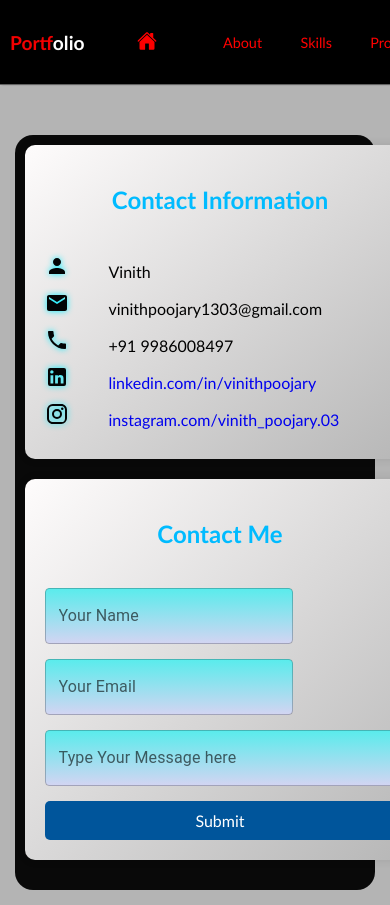
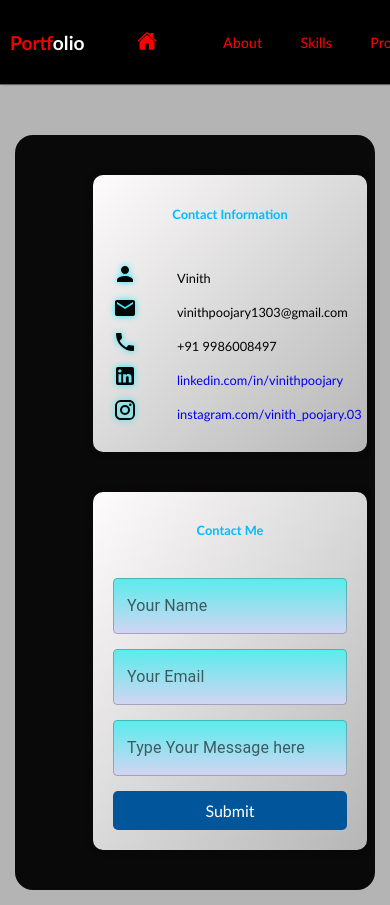
Before and after one commit to vinithp03/Vinith_PersonalPortfolio_website_React, a React (Vite) app: page /contact in a window 390 px wide. Shown: the top 905 px of the page. Built offline with nearby package versions, Linux system fonts and the light colour scheme.

Commit message:
implemented some responsive design component

```diff
--- a/src/components/Contact.css
+++ b/src/components/Contact.css
@@ -3,7 +3,7 @@
 .contact-container {
   display: flex;
   align-items: center;
-  justify-content: space-around;
+  justify-content: space-evenly;
   width: 100vw;
   height: 78vh;
   border-radius: 18px;
@@ -15,6 +15,7 @@
   background: linear-gradient(to bottom right, #fefcfc, #b6b6b6);
   box-shadow: 0 0 10px rgba(0, 0, 0, 0.1);
   border-radius: 10px;
+  height: 80%;
 }
 
 .contact-form {
@@ -22,6 +23,7 @@
   background: linear-gradient(to bottom right, #fefcfc, #b6b6b6);
   box-shadow: 0 0 10px rgba(0, 0, 0, 0.1);
   border-radius: 10px;
+  height: 80%;
 }
 
 .hh2,
@@ -133,7 +135,7 @@ button:hover {
   .contact-info,
   .contact-form {
     width: 70vw;
-    margin-bottom: 20px;
+    margin: 20px 0px;
   }
 
   .hh2,
@@ -147,7 +149,7 @@ button:hover {
 
   .contact-info,
   .contact-form {
-    width: 80vw;
+    width: 60vw;
   }
 
   .message {
@@ -168,16 +170,23 @@ button:hover {
 
   .contact-info,
   .contact-form {
-    width: 90vw;
+    width: 60vw;
+    margin: 20px 20px;
   }
 
   .hh2,
-  .hh3 {
-    font-size: 24px;
+  .hh3,
+  .cont {
+    font-size: 0.8em;
   }
 
   .contact-container {
-    padding: 10px;
+    padding: 20px;
+    display: flex;
+    flex-wrap: wrap;
+    display: flex;
+    align-content: space-around;
+    justify-content: space-around;
   }
 
   .form-group {
--- a/src/components/Contact.jsx
+++ b/src/components/Contact.jsx
@@ -14,6 +14,7 @@ const Contact = () => {
   return (
     <div className={toggle ? "contact-light" : "contact"}>
       <div className="contact-container">
+
         <div className="contact-info">
           <h2 className='hh2'>Contact Information</h2>
           <div className='cont'> <Name className='icon' /><p>Vinith</p> </div>
@@ -22,6 +23,7 @@ const Contact = () => {
           <div className='cont'> <LinkedIn className='icon' /> <p> <a href="https://www.linkedin.com/in/vinithpoojary" target="_blank" rel="noopener noreferrer">linkedin.com/in/vinithpoojary</a></p></div>
           <div className='cont'> <Instagram className='icon' /><p> <a href="https://www.instagram.com/vinith_poojary.03?igsh=MTNiYzNiMzkwZA==" target="_blank" rel="noopener noreferrer">instagram.com/vinith_poojary.03</a></p></div>
         </div>
+
         <div className="contact-form">
           <h2 className='hh3'>Contact Me</h2>
           <form>
@@ -37,6 +39,7 @@ const Contact = () => {
             <button type="submit" >Submit</button>
           </form>
         </div>
+
       </div>
     </div>
   );
--- a/src/components/Projects.css
+++ b/src/components/Projects.css
@@ -121,3 +121,23 @@
   color: rgb(255, 0, 0);
   transform: scale(1.05);
 }
+
+@media screen and (max-width : 956px) {
+  #projects {
+    display: flex;
+    justify-content: space-around;
+    flex-direction: column;
+    align-content: center;
+    gap: 20px;
+    margin: 30px;
+    padding: 5vh 0px;
+    background-color: #606060;
+    margin: 16vh 12px 12px 12px;
+    border-radius: 18px;
+  }
+
+  .project,
+  .project-light {
+    width: 50vw;
+  }
+}
--- a/src/components/qualification/Courses.css
+++ b/src/components/qualification/Courses.css
@@ -1,10 +1,7 @@
-/* Courses.css */
-
 .courses {
   display: flex;
   justify-content: space-around;
-  align-items: flex-start;
-  gap: 10px;
+  align-content: space-evenly;
   flex-wrap: wrap;
   margin: 30px;
   padding-bottom: 50px;
@@ -117,3 +114,26 @@ p {
 .cirti:hover {
   transform: scale(1.05)
 }
+
+@media screen and (max-width: 783px) {
+
+  .courses {
+    display: flex;
+    flex-direction: column;
+    align-items: center;
+    align-content: space-around;
+    padding-bottom: 50px;
+    gap: 30px;
+  }
+
+  .course-item,
+  .course-item-light {
+    width: 46vw;
+  }
+
+  .jspiderlogo {
+    width: 24vw;
+    height: 7vh;
+  }
+
+}
--- a/src/components/qualification/Courses.jsx
+++ b/src/components/qualification/Courses.jsx
@@ -35,6 +35,7 @@ const Courses = () => {
           <p>JSpiders Training & Development center, Bangalore</p>
           <p>Duration: 2 months</p>
         </div>
+
       </div>
       <p className={toggle ? "certificate-light" : "certificate"}>
         Certificate :{"  "}
```
